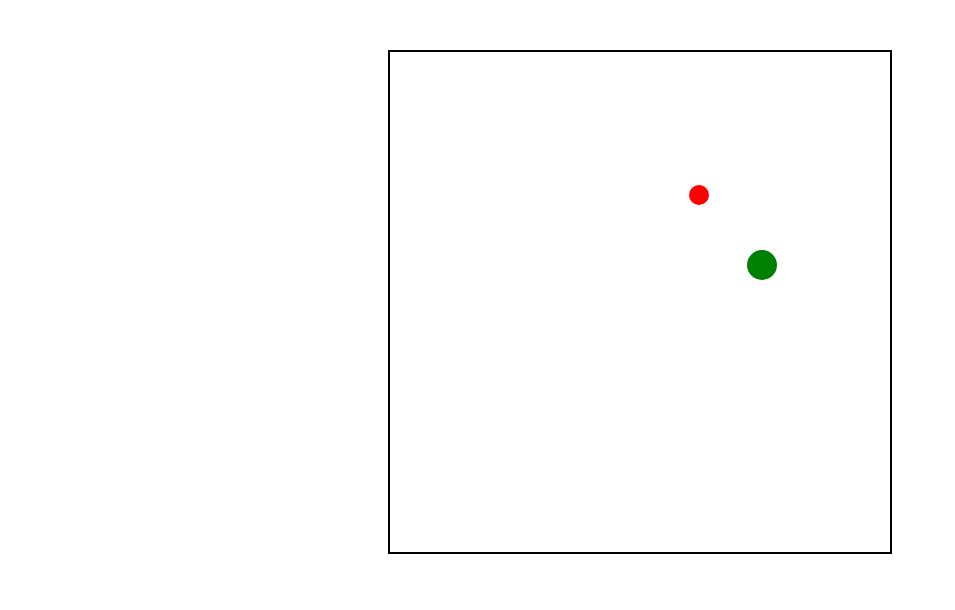
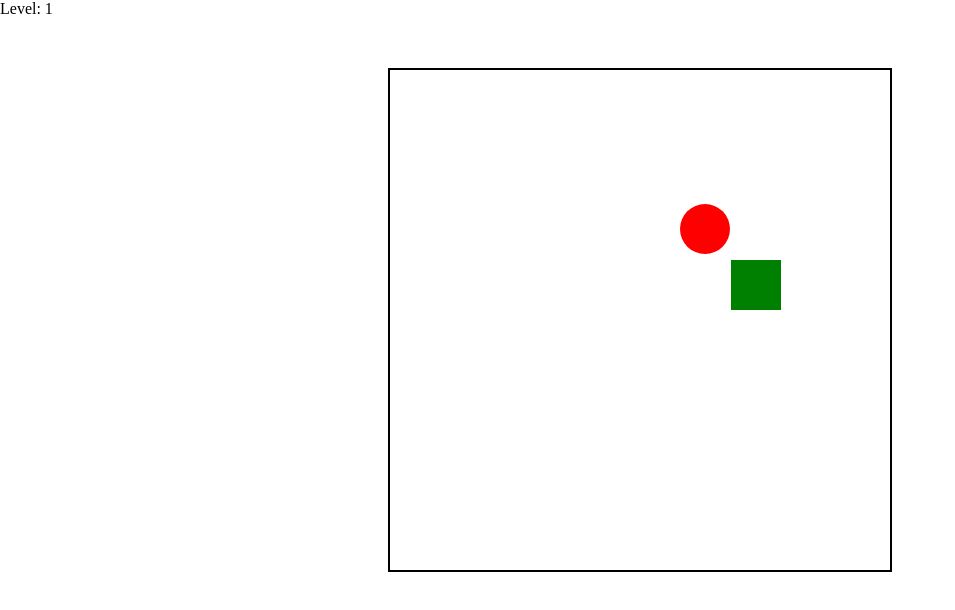
Before and after one commit to FrankBakker69/laatste-poging-2, a plain HTML site: page index.html in a window 1280 px wide. Shown: the whole page, without its empty margins (0-955 px from the left). Drawn offline with Linux system fonts and the light colour scheme.

Commit message:
Update styles.css

```diff
--- a/styles.css
+++ b/styles.css
@@ -2,60 +2,32 @@ body, html {
     margin: 0;
     padding: 0;
     height: 100%;
-    font-family: Arial, sans-serif;
 }
-
 #game-container {
     position: relative;
     width: 500px;
     height: 500px;
     margin: 50px auto;
     border: 2px solid black;
-    overflow: hidden; /* Verberg obstakels die buiten het game-container bewegen */
 }
-
 #ball {
-    width: 20px;
-    height: 20px;
+    width: 50px;
+    height: 50px;
     background-color: red;
     border-radius: 50%;
     position: absolute;
-    top: 50%;
-    left: 50%;
-    transform: translate(-50%, -50%);
 }
-
 #goal {
-    width: 30px;
-    height: 30px;
+    width: 50px;
+    height: 50px;
     background-color: green;
     position: absolute;
-    top: 80%;
-    left: 80%;
-    border-radius: 50%;
 }
-
-.obstacle {
+#obstacle {
+    width: 50px;
+    height: 50px;
+    background-color: blue;
     position: absolute;
+    top: 200px; /* Startpositie van het obstakel */
+    left: 50px; /* Startpositie van het obstakel */
 }
-
-#obstacle1 {
-    top: 30%;
-    left: 20%;
-}
-
-#obstacle2 {
-    top: 70%;
-    left: 70%;
-}
-
-#level-display {
-    position: absolute;
-    top: 10px;
-    left: 50%;
-    transform: translateX(-50%);
-    font-size: 24px;
-    font-weight: bold;
-    color: white;
-    text-align: center;
-}
```
